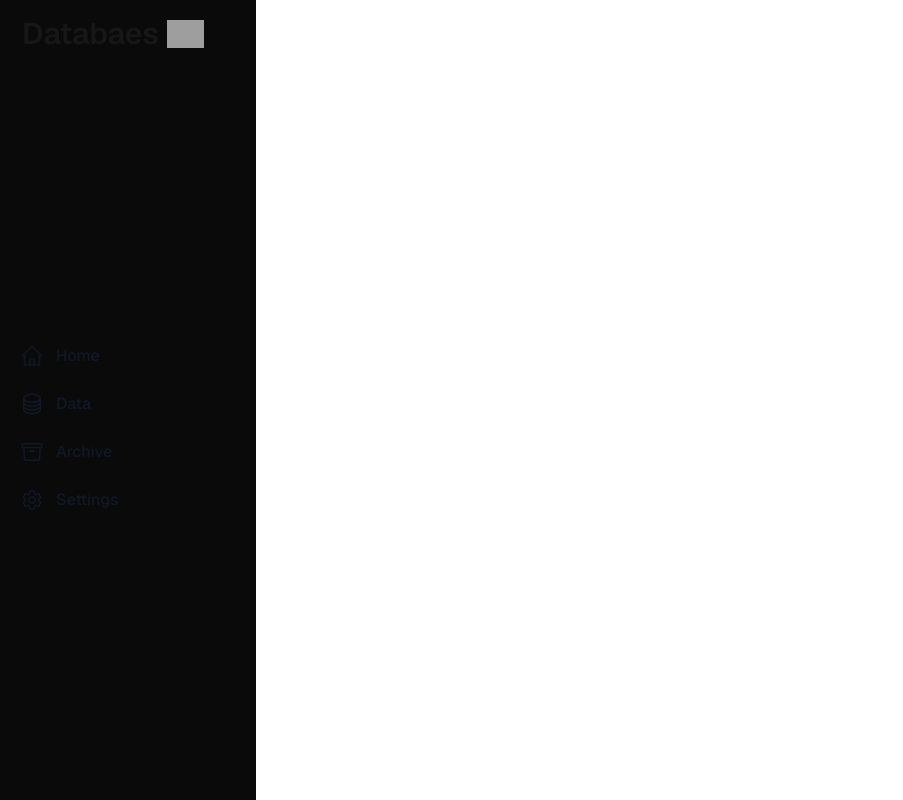
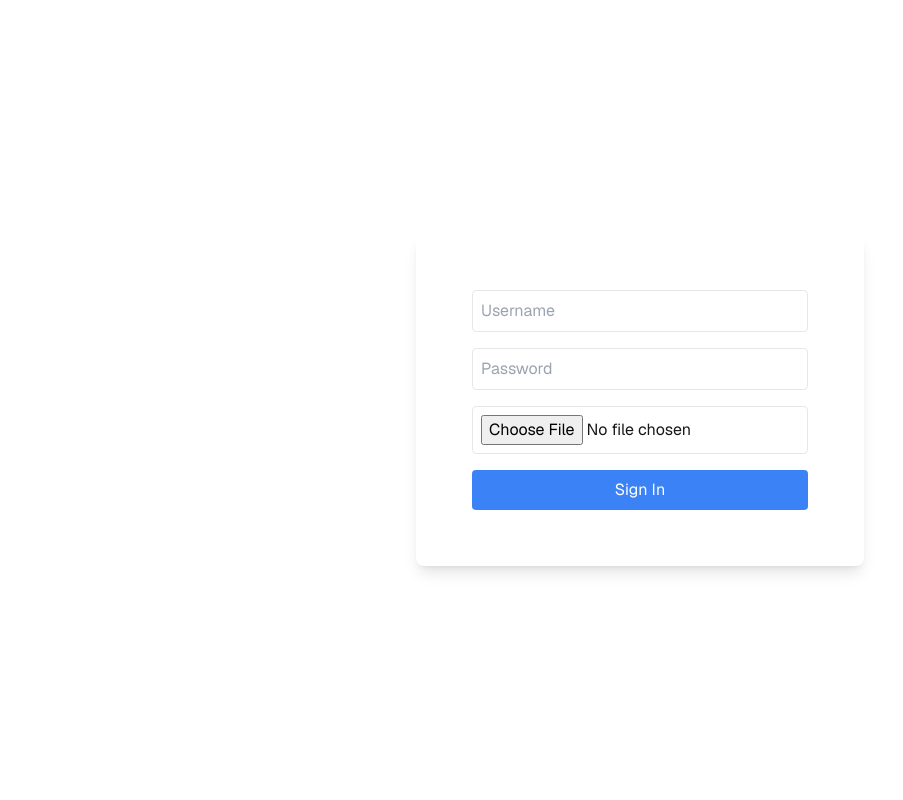
Before and after one commit to colin-woon/databaes_godamlah2024, a Next.js app in the folder databaes/: page / in a window 1280 px wide. Shown: the whole page, without its empty margins (0-903 px from the left). Built offline with nearby package versions, Linux system fonts and the light colour scheme; grey boxes are pictures that could not be loaded.

Commit message:
feat: added and tested sign in with wallet upload

```diff
--- /dev/null
+++ b/databaes/src/components/Sidebar.js
@@ -0,0 +1,48 @@
+export default function Sidebar({ children }) {
+	return (
+		<aside id="logo-sidebar" class="fixed top-0 left-0 z-40 w-64 h-screen transition-transform -translate-x-full sm:translate-x-0" aria-label="Sidebar">
+   <div class="h-full px-3 py-4 overflow-y-auto bg-neutral-950 flex flex-col">
+      <div class="flex items-center ps-2.5 mb-5">
+         <span class="self-center text-3xl font-semibold whitespace-nowrap dark:text-white">Databaes</span>
+		 <div class="px-1"></div>
+         <img src="https://flowbite.com/docs/images/logo.svg" class="h-6 me-3 sm:h-7" alt="Flowbite Logo" />
+      </div>
+      <ul class="space-y-2 font-medium flex flex-col justify-center flex-grow">
+         <li>
+            <a href="#" class="flex items-center p-2 text-gray-900 rounded-lg dark:text-white hover:bg-gray-100 dark:hover:bg-gray-700 group">
+			<svg xmlns="http://www.w3.org/2000/svg" fill="none" viewBox="0 0 24 24" stroke-width="1.5" stroke="currentColor" class="size-6">
+  <path stroke-linecap="round" stroke-linejoin="round" d="m2.25 12 8.954-8.955c.44-.439 1.152-.439 1.591 0L21.75 12M4.5 9.75v10.125c0 .621.504 1.125 1.125 1.125H9.75v-4.875c0-.621.504-1.125 1.125-1.125h2.25c.621 0 1.125.504 1.125 1.125V21h4.125c.621 0 1.125-.504 1.125-1.125V9.75M8.25 21h8.25" />
+</svg>
+               <span class="ms-3">Home</span>
+            </a>
+         </li>
+         <li>
+            <a href="#" class="flex items-center p-2 text-gray-900 rounded-lg dark:text-white hover:bg-gray-100 dark:hover:bg-gray-700 group">
+			<svg xmlns="http://www.w3.org/2000/svg" fill="none" viewBox="0 0 24 24" stroke-width="1.5" stroke="currentColor" class="size-6">
+  <path stroke-linecap="round" stroke-linejoin="round" d="M20.25 6.375c0 2.278-3.694 4.125-8.25 4.125S3.75 8.653 3.75 6.375m16.5 0c0-2.278-3.694-4.125-8.25-4.125S3.75 4.097 3.75 6.375m16.5 0v11.25c0 2.278-3.694 4.125-8.25 4.125s-8.25-1.847-8.25-4.125V6.375m16.5 0v3.75m-16.5-3.75v3.75m16.5 0v3.75C20.25 16.153 16.556 18 12 18s-8.25-1.847-8.25-4.125v-3.75m16.5 0c0 2.278-3.694 4.125-8.25 4.125s-8.25-1.847-8.25-4.125" />
+</svg>
+               <span class="flex-1 ms-3 whitespace-nowrap">Data</span>
+            </a>
+         </li>
+         <li>
+            <a href="#" class="flex items-center p-2 text-gray-900 rounded-lg dark:text-white hover:bg-gray-100 dark:hover:bg-gray-700 group">
+			<svg xmlns="http://www.w3.org/2000/svg" fill="none" viewBox="0 0 24 24" stroke-width="1.5" stroke="currentColor" class="size-6">
+  <path stroke-linecap="round" stroke-linejoin="round" d="m20.25 7.5-.625 10.632a2.25 2.25 0 0 1-2.247 2.118H6.622a2.25 2.25 0 0 1-2.247-2.118L3.75 7.5M10 11.25h4M3.375 7.5h17.25c.621 0 1.125-.504 1.125-1.125v-1.5c0-.621-.504-1.125-1.125-1.125H3.375c-.621 0-1.125.504-1.125 1.125v1.5c0 .621.504 1.125 1.125 1.125Z" />
+</svg>
+               <span class="flex-1 ms-3 whitespace-nowrap">Archive</span>
+            </a>
+         </li>
+         <li>
+            <a href="#" class="flex items-center p-2 text-gray-900 rounded-lg dark:text-white hover:bg-gray-100 dark:hover:bg-gray-700 group">
+			<svg xmlns="http://www.w3.org/2000/svg" fill="none" viewBox="0 0 24 24" stroke-width="1.5" stroke="currentColor" class="size-6">
+  <path stroke-linecap="round" stroke-linejoin="round" d="M9.594 3.94c.09-.542.56-.94 1.11-.94h2.593c.55 0 1.02.398 1.11.94l.213 1.281c.063.374.313.686.645.87.074.04.147.083.22.127.325.196.72.257 1.075.124l1.217-.456a1.125 1.125 0 0 1 1.37.49l1.296 2.247a1.125 1.125 0 0 1-.26 1.431l-1.003.827c-.293.241-.438.613-.43.992a7.723 7.723 0 0 1 0 .255c-.008.378.137.75.43.991l1.004.827c.424.35.534.955.26 1.43l-1.298 2.247a1.125 1.125 0 0 1-1.369.491l-1.217-.456c-.355-.133-.75-.072-1.076.124a6.47 6.47 0 0 1-.22.128c-.331.183-.581.495-.644.869l-.213 1.281c-.09.543-.56.94-1.11.94h-2.594c-.55 0-1.019-.398-1.11-.94l-.213-1.281c-.062-.374-.312-.686-.644-.87a6.52 6.52 0 0 1-.22-.127c-.325-.196-.72-.257-1.076-.124l-1.217.456a1.125 1.125 0 0 1-1.369-.49l-1.297-2.247a1.125 1.125 0 0 1 .26-1.431l1.004-.827c.292-.24.437-.613.43-.991a6.932 6.932 0 0 1 0-.255c.007-.38-.138-.751-.43-.992l-1.004-.827a1.125 1.125 0 0 1-.26-1.43l1.297-2.247a1.125 1.125 0 0 1 1.37-.491l1.216.456c.356.133.751.072 1.076-.124.072-.044.146-.086.22-.128.332-.183.582-.495.644-.869l.214-1.28Z" />
+  <path stroke-linecap="round" stroke-linejoin="round" d="M15 12a3 3 0 1 1-6 0 3 3 0 0 1 6 0Z" />
+</svg>
+               <span class="flex-1 ms-3 whitespace-nowrap">Settings</span>
+            </a>
+         </li>
+      </ul>
+   </div>
+</aside>
+	);
+  }
--- /dev/null
+++ b/databaes/src/components/SignIn.js
@@ -0,0 +1,84 @@
+import { useState } from 'react';
+import { useAuth } from '../context/AuthContext';
+
+export default function SignIn({ onSignIn }) {
+  const { setToken } = useAuth();
+  const [formData, setFormData] = useState({
+    username: '',
+    password: ''
+  });
+  const [file, setFile] = useState(null);
+  const [error, setError] = useState('');
+  const [loading, setLoading] = useState(false);
+
+  const handleSubmit = async (e) => {
+    e.preventDefault();
+    setLoading(true);
+    try {
+      const form = new FormData();
+      form.append('username', formData.username);
+      form.append('password', formData.password);
+      if (file) {
+        form.append('wallet', file);
+      }
+
+      const response = await fetch('http://localhost:3000/users/sign-in', {
+        method: 'POST',
+        body: form
+      });
+
+      const data = await response.json();
+	  console.log(data);
+      if (data.status === 'SUCCESS') {
+        setToken(data.data.token);
+        onSignIn(true);
+      } else {
+        setError(data.message || 'Sign in failed');
+      }
+    } catch (err) {
+      setError('Authentication failed');
+    } finally {
+      setLoading(false);
+    }
+  };
+
+  return (
+    <div className="w-full max-w-md mx-auto p-6">
+      <form onSubmit={handleSubmit} className="space-y-4">
+        <div>
+          <input
+            type="text"
+            placeholder="Username"
+            className="w-full p-2 border rounded"
+            value={formData.username}
+            onChange={(e) => setFormData({...formData, username: e.target.value})}
+          />
+        </div>
+        <div>
+          <input
+            type="password"
+            placeholder="Password"
+            className="w-full p-2 border rounded"
+            value={formData.password}
+            onChange={(e) => setFormData({...formData, password: e.target.value})}
+          />
+        </div>
+        <div>
+          <input
+            type="file"
+            className="w-full p-2 border rounded"
+            onChange={(e) => setFile(e.target.files[0])}
+          />
+        </div>
+        {error && <div className="text-red-500">{error}</div>}
+        <button
+          type="submit"
+          className="w-full bg-blue-500 text-white p-2 rounded disabled:bg-blue-300"
+          disabled={loading}
+        >
+          {loading ? 'Signing in...' : 'Sign In'}
+        </button>
+      </form>
+    </div>
+  );
+}
--- /dev/null
+++ b/databaes/src/context/AuthContext.js
@@ -0,0 +1,15 @@
+import { createContext, useContext, useState } from 'react';
+
+const AuthContext = createContext();
+
+export function AuthProvider({ children }) {
+  const [token, setToken] = useState(null);
+
+  return (
+    <AuthContext.Provider value={{ token, setToken }}>
+      {children}
+    </AuthContext.Provider>
+  );
+}
+
+export const useAuth = () => useContext(AuthContext);
--- a/databaes/src/pages/_app.js
+++ b/databaes/src/pages/_app.js
@@ -1,5 +1,10 @@
 import "@/styles/globals.css";
+import { AuthProvider } from '../context/AuthContext';
 
 export default function App({ Component, pageProps }) {
-  return <Component {...pageProps} />;
+  return (
+	<AuthProvider>
+      <Component {...pageProps} />
+    </AuthProvider>
+  );
 }
--- a/databaes/src/pages/index.js
+++ b/databaes/src/pages/index.js
@@ -1,5 +1,7 @@
-import TEST from '../components/TEST';
-import Navbar from '../components/Navbar';
+// import TEST from '../components/TEST';
+import { useState } from 'react';
+import SignIn from '../components/SignIn';
+import Sidebar from '../components/Sidebar';
 import { Geist, Geist_Mono } from "next/font/google";
 
 const geistSans = Geist({
@@ -13,12 +15,19 @@ const geistMono = Geist_Mono({
 });
 
 export default function Home() {
+  const [isAuthenticated, setIsAuthenticated] = useState(false);
+
   return (
-    <div
-      className={`${geistSans.variable} ${geistMono.variable} grid grid-rows-[20px_1fr_20px] items-center justify-items-center min-h-screen p-8 pb-20 gap-16 sm:p-20 font-[family-name:var(--font-geist-sans)]`}
-    >
-		{/* <Navbar></Navbar> */}
-		<TEST></TEST>
+    <div className={`${geistSans.variable} ${geistMono.variable} flex min-h-screen font-[family-name:var(--font-geist-sans)]`}>
+      {isAuthenticated ? (
+        <Sidebar />
+      ) : (
+        <div className="flex items-center justify-center w-full min-h-screen">
+          <div className="w-full max-w-md p-8 rounded-lg shadow-lg bg-white">
+            <SignIn onSignIn={setIsAuthenticated} />
+          </div>
+        </div>
+      )}
     </div>
   );
 }
```
